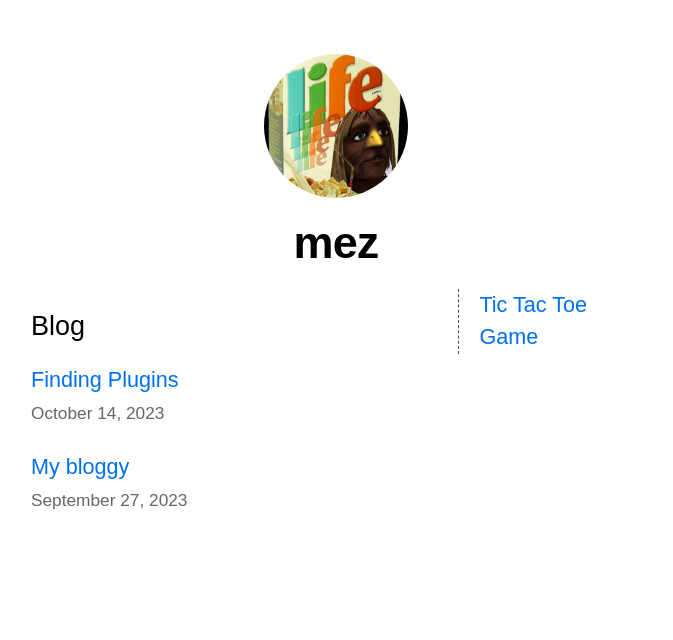
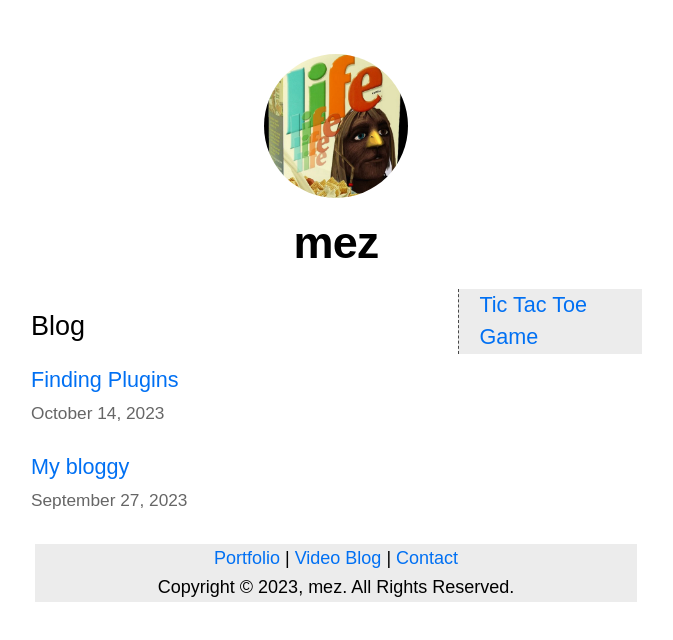
Before and after one commit to meziszem/mezzy-blog, a Next.js app: page / in a window 1280 px wide. Shown: the top 640 px of the page, without its empty margins (304-977 px from the left). Built offline with nearby package versions, Linux system fonts and the light colour scheme.

Commit message:
added footer with copyright info and links to blogs.

```diff
--- /dev/null
+++ b/components/Footer.js
@@ -0,0 +1,28 @@
+import React, {Component} from 'react';
+import Link from 'next/link';
+
+class Footer extends Component {
+    render() {
+      const current_year = new Date().getFullYear();
+      return (
+        <div id="section_footer">
+          <div className='text-center py-4'>
+            <Link href="https://meziszem.netlify.app/" target="_blank" className='btn btn-link'>
+              Portfolio
+            </Link>
+            <span>|</span>
+            <Link href="https://meziszem.blogspot.com/" target="_blank" className='btn btn-link'>
+              Video Blog
+            </Link>
+            <span>|</span>
+            <Link href="mailto:meseretfh@gmail.com>" className='btn btn-link'>
+              Contact
+            </Link>
+            <p>Copyright © {current_year}, mez. All Rights Reserved.</p>
+          </div>
+        </div>
+      );
+    }
+  }
+
+  export default Footer;
--- a/components/layout.js
+++ b/components/layout.js
@@ -64,6 +64,8 @@ export default function Layout({ children, home }) {
           <Link href="/">← Back to home</Link>
         </div>
       )}
+
     </div>
+
   );
 }
--- a/package.json
+++ b/package.json
@@ -10,7 +10,7 @@
     "clsx": "^2.0.0",
     "date-fns": "^2.30.0",
     "gray-matter": "^4.0.3",
-    "next": "^13.5.3",
+    "next": "^13.5.4",
     "react": "^18.2.0",
     "react-dom": "^18.2.0",
     "react-scripts": "^5.0.1",
--- a/pages/index.js
+++ b/pages/index.js
@@ -4,6 +4,7 @@ import utilStyles from '../styles/utils.module.css';
 import { getSortedPostsData } from '../lib/posts';
 import Link from 'next/link';
 import Date from '../components/date';
+import Footer from '../components/Footer';
 
 export async function getStaticProps() {
   const allPostsData = getSortedPostsData();
@@ -39,12 +40,17 @@ export default function Home({allPostsData}) {
 
         </ul>
         </div>
+
      <div class='column2'>
           <Link href='posts/Game'>Tic Tac Toe Game</Link>
           </div>
           </div>
           </section>
 
+          <div className='footer'>
+            <Footer />
+
+          </div>
     </Layout>
   );
 }
--- a/styles/global.css
+++ b/styles/global.css
@@ -145,6 +145,7 @@ body {
     width: 70%;
     padding: 1px;
     height: 200px;
+
   }
   .column2 {
     float: left;
@@ -152,6 +153,8 @@ body {
     padding-left: 20px;
     height: auto;
     border-left: #484848 1px dashed;
+    background: #ececec;
+
   }
 
   /* Clear floats after the columns */
@@ -160,3 +163,25 @@ body {
     display: table;
     clear: both;
 }
+
+.footer {
+  text-align: center;
+  padding-top: 50px;
+  margin: 5px;
+}
+
+
+#section_footer {
+  width: 100%;
+  background: #ececec;
+
+  }
+
+  .btn {
+    padding: 5px;
+  }
+
+  .text-center {
+    border-radius: 5px;
+
+  }
--- a/tsconfig.json
+++ b/tsconfig.json
@@ -15,7 +15,8 @@
     "moduleResolution": "node",
     "resolveJsonModule": true,
     "isolatedModules": true,
-    "jsx": "preserve"
+    "jsx": "preserve",
+    "forceConsistentCasingInFileNames": true
   },
   "include": [
     "next-env.d.ts",
```
Also changed, not shown: components/layout.module.css (line endings or trailing spaces), 1 other file (tests, documents, lock files or other folders).
